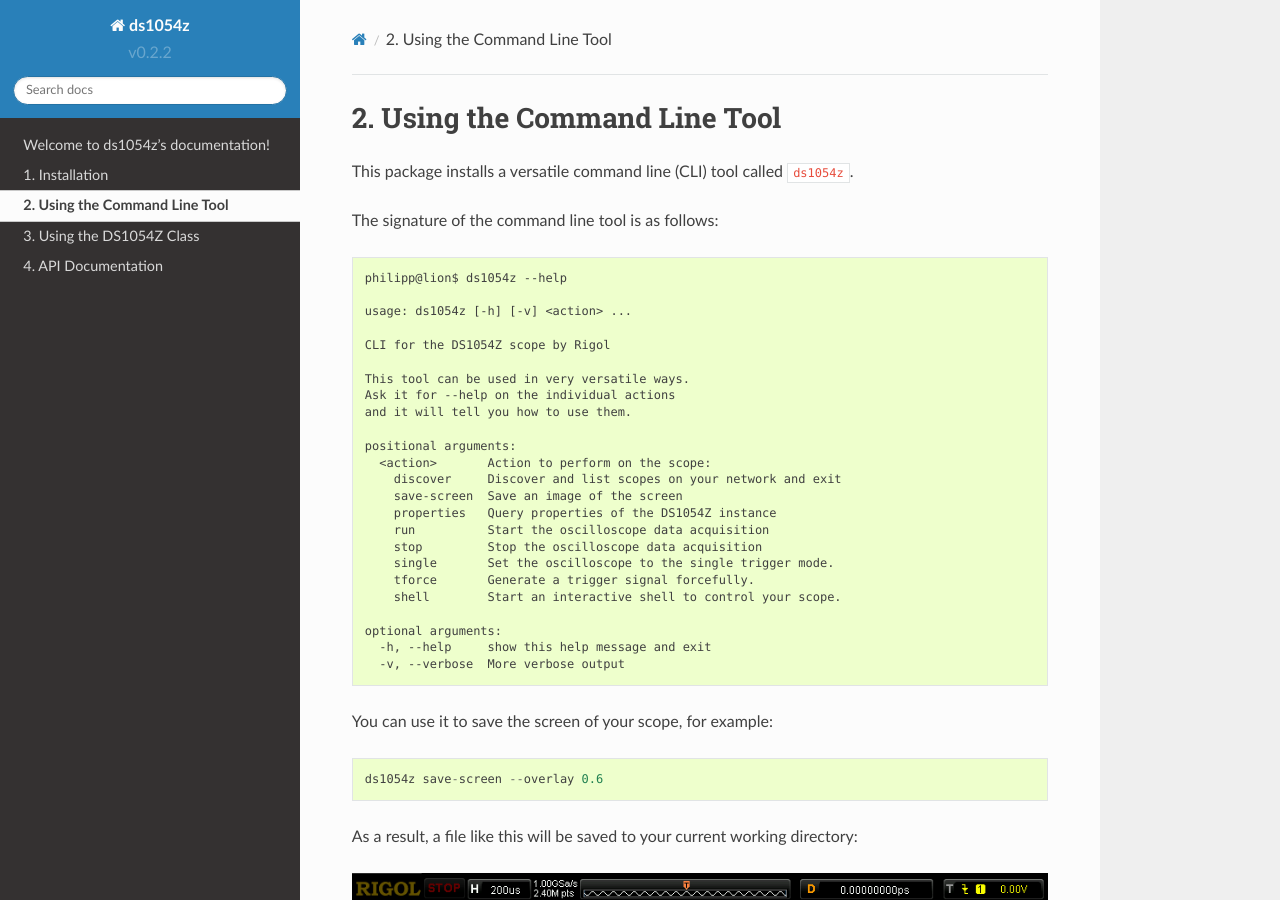
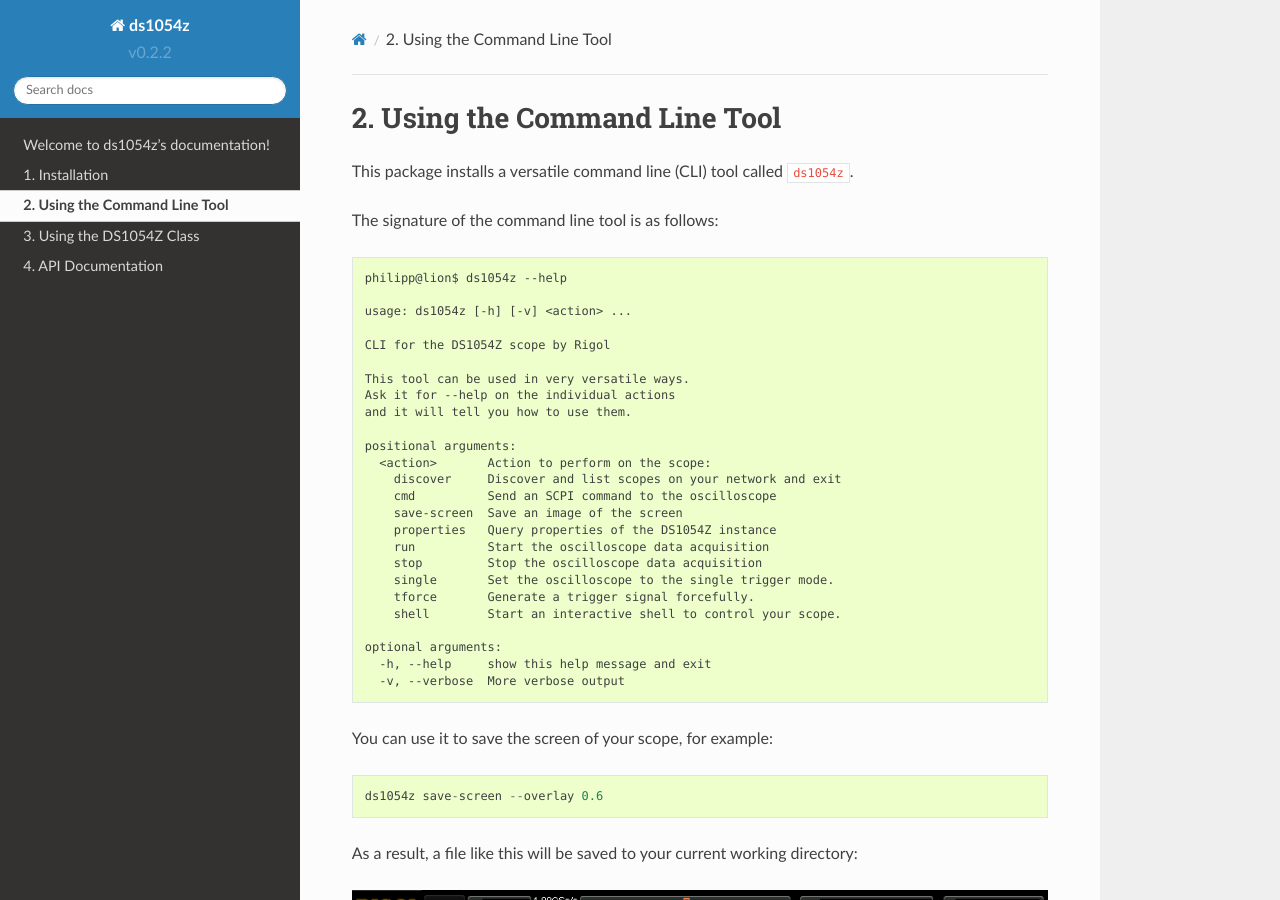
Before and after one commit to pklaus/ds1054z, a Sphinx documentation site: the page built from docs/using-the-cli.rst, in a window 1280 px wide and 900 px high. Built offline with Sphinx 7.4.7 and the Read the Docs theme 2.0.0, drawn with Linux system fonts in a browser that asks for light colours.

Commit message:
Updating the docs to the new <cmd> action

```diff
--- a/docs/using-the-cli.rst
+++ b/docs/using-the-cli.rst
@@ -18,6 +18,7 @@
     positional arguments:
       <action>       Action to perform on the scope:
         discover     Discover and list scopes on your network and exit
+        cmd          Send an SCPI command to the oscilloscope
         save-screen  Save an image of the screen
         properties   Query properties of the DS1054Z instance
         run          Start the oscilloscope data acquisition
```
